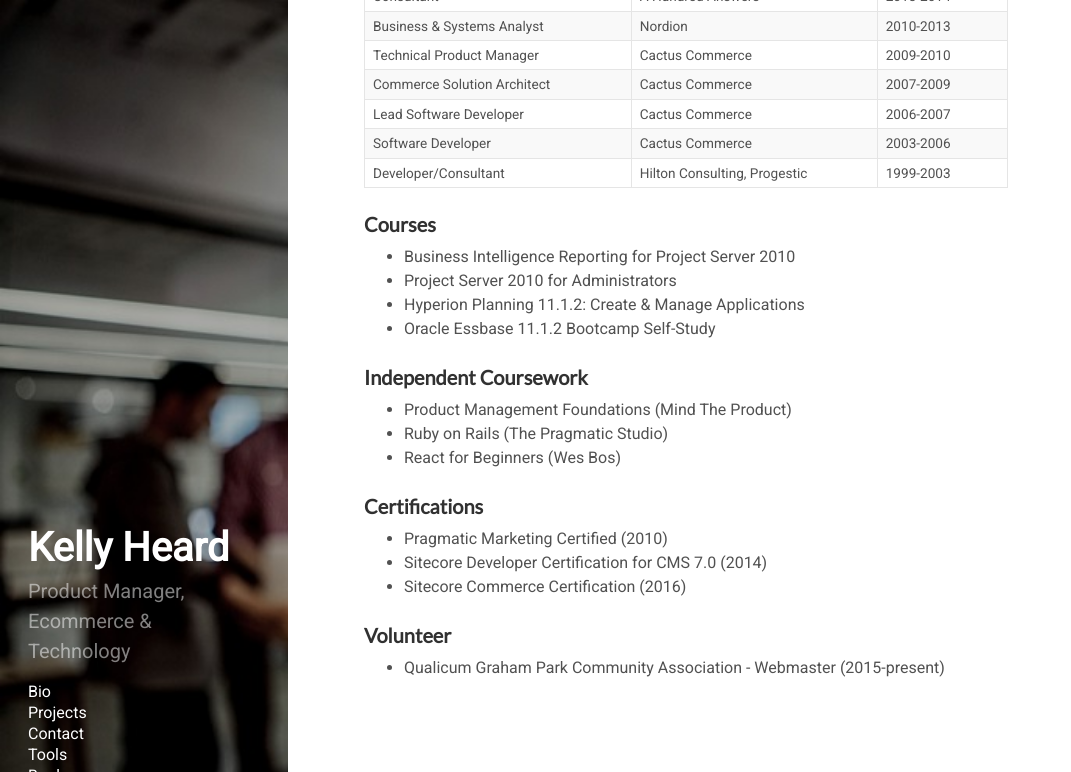
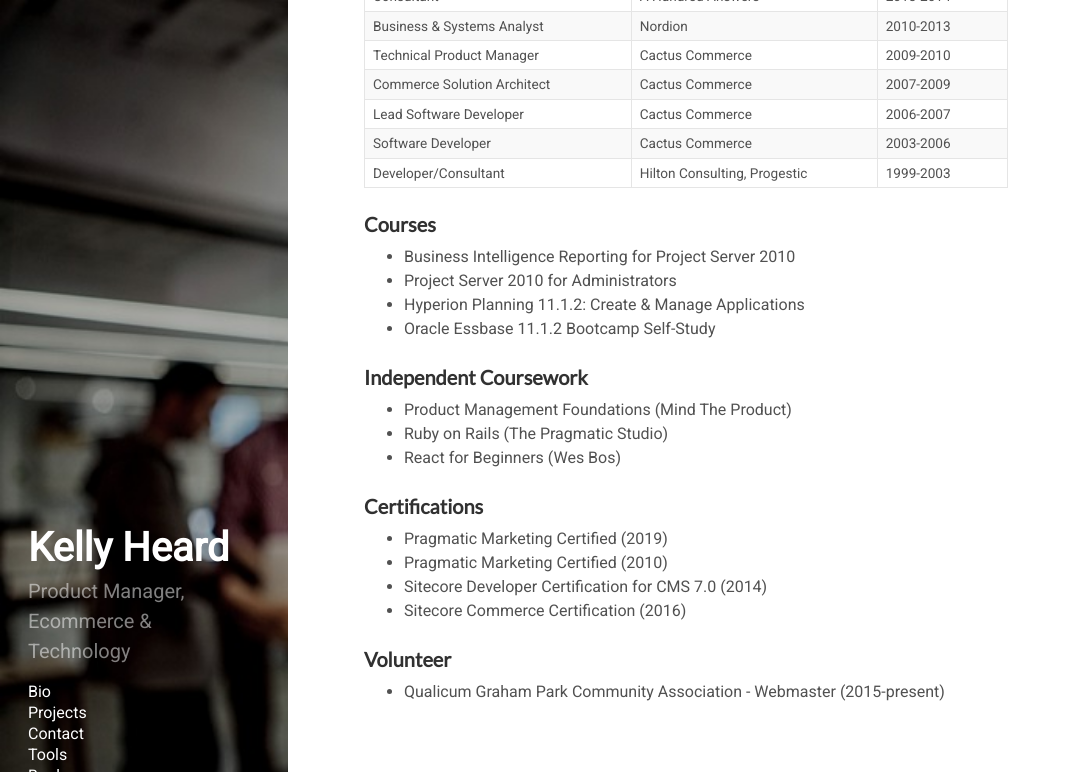
Before and after one commit to heardk/heardk.github.io, a Jekyll site: the page built from bio.md, in a window 1280 px wide and 900 px high, scrolled down 540 px, cut to the strip 0-772 px from the top of the window. Shown: the whole strip, without its empty margins (0-1071 px from the left). Built offline with Jekyll 4.4.1, drawn with Linux system fonts in a browser that asks for light colours.

Commit message:
Updated Bio

```diff
--- a/bio.md
+++ b/bio.md
@@ -77,6 +77,7 @@
 
 ### Certifications
 
+* Pragmatic Marketing Certified (2019)
 * Pragmatic Marketing Certified (2010)
 * Sitecore Developer Certification for CMS 7.0  (2014)
 * Sitecore Commerce Certification (2016)
```
